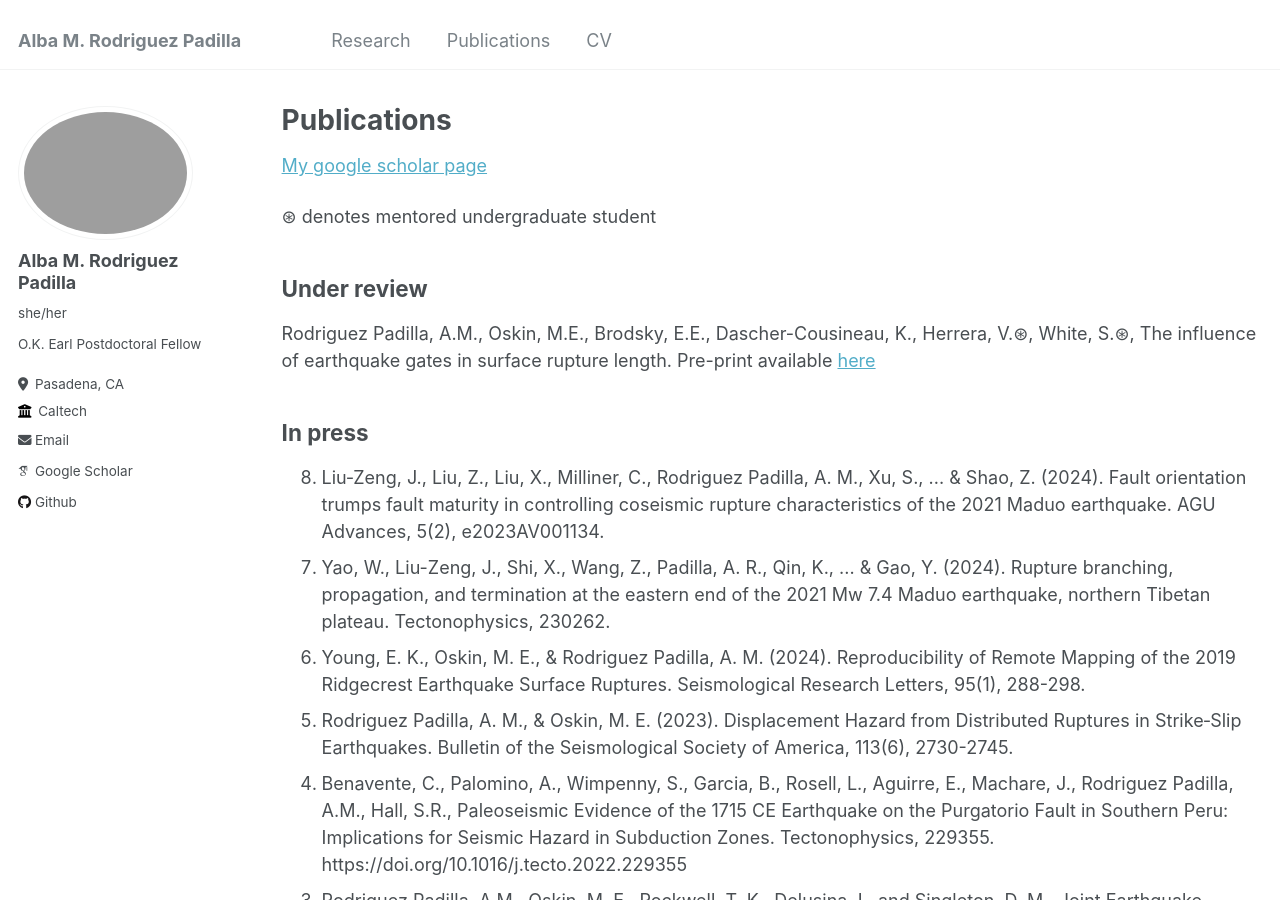
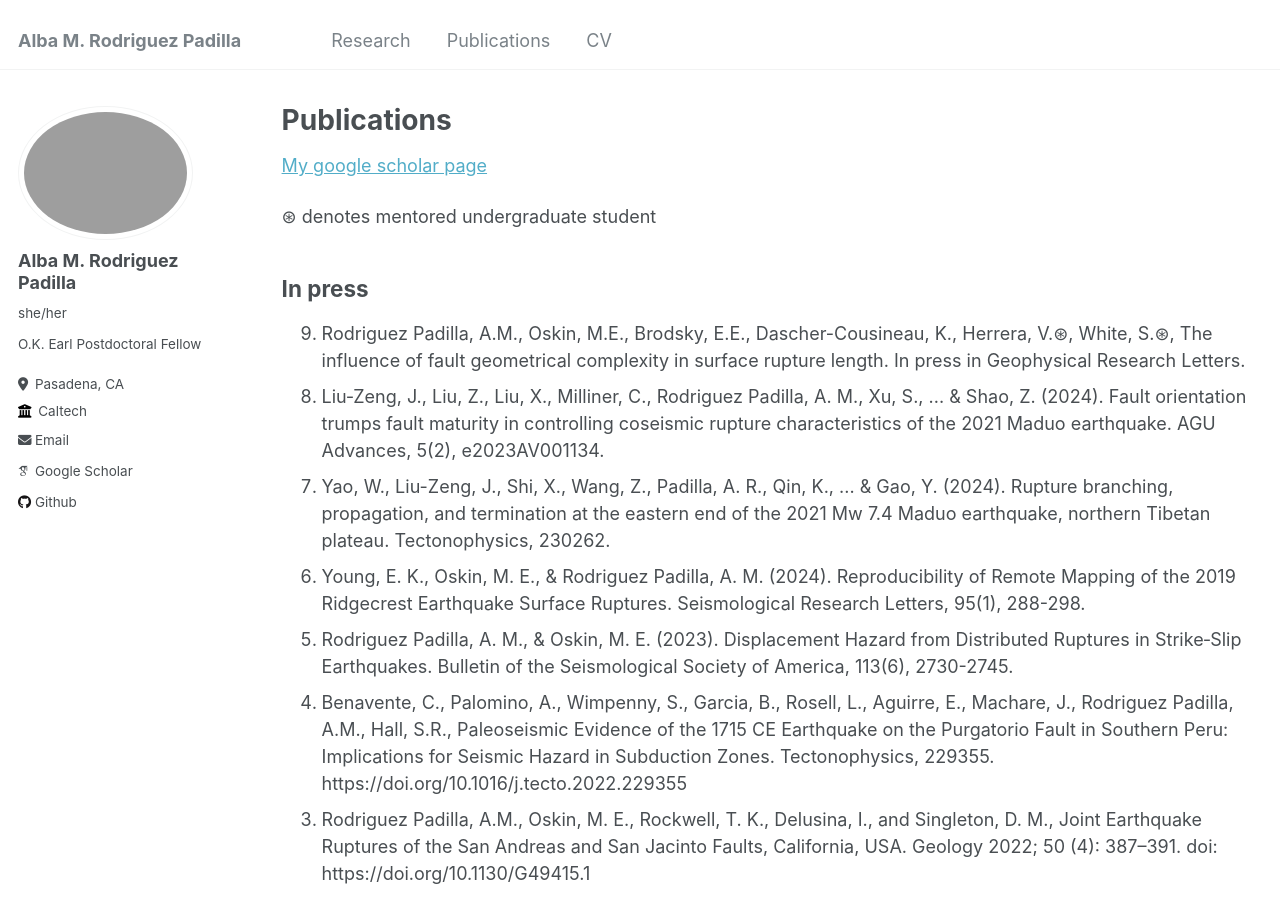
Before and after one commit to absrp/absrp.github.io, a Jekyll site: the page built from _pages/publications.md, in a window 1280 px wide and 900 px high. Built offline with Jekyll 4.4.1, drawn with Linux system fonts in a browser that asks for light colours; some web fonts are replaced.

Commit message:
Update publications.md

```diff
--- a/_pages/publications.md
+++ b/_pages/publications.md
@@ -9,13 +9,10 @@ author_profile: true
 
 ⊛ denotes mentored undergraduate student
 
-## Under review
-
-Rodriguez Padilla, A.M., Oskin, M.E., Brodsky, E.E., Dascher-Cousineau, K., Herrera, V.⊛, White, S.⊛, The influence of earthquake gates in surface rupture length. Pre-print available [here](essopenarchive.org/users/700353/articles/687281-the-influence-of-earthquake-gates-on-surface-rupture-length)
-
 ## In press
 
 <ol reversed>
+  <li> Rodriguez Padilla, A.M., Oskin, M.E., Brodsky, E.E., Dascher-Cousineau, K., Herrera, V.⊛, White, S.⊛, The influence of fault geometrical complexity in surface rupture length. In press in Geophysical Research Letters. </li>
   <li> Liu‐Zeng, J., Liu, Z., Liu, X., Milliner, C., Rodriguez Padilla, A. M., Xu, S., ... & Shao, Z. (2024). Fault orientation trumps fault maturity in controlling coseismic rupture characteristics of the 2021 Maduo earthquake. AGU Advances, 5(2), e2023AV001134. </li>
   <li> Yao, W., Liu-Zeng, J., Shi, X., Wang, Z., Padilla, A. R., Qin, K., ... & Gao, Y. (2024). Rupture branching, propagation, and termination at the eastern end of the 2021 Mw 7.4 Maduo earthquake, northern Tibetan plateau. Tectonophysics, 230262. </li>
   <li>  Young, E. K., Oskin, M. E., & Rodriguez Padilla, A. M. (2024). Reproducibility of Remote Mapping of the 2019 Ridgecrest Earthquake Surface Ruptures. Seismological Research Letters, 95(1), 288-298. </li>
```
